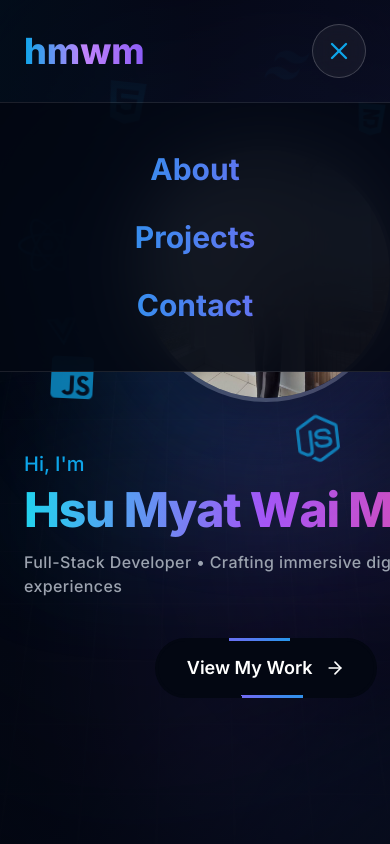
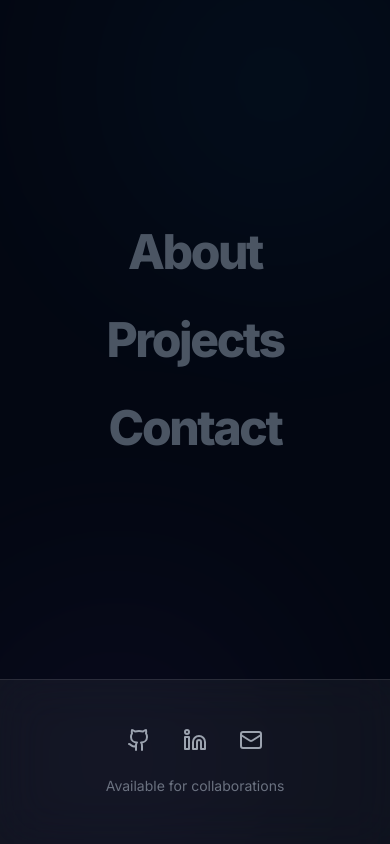
Before and after one commit to Hsu212/My_Portfolio, a React (Vite) app: page / in a window 390 px wide. Both pictures are taken after a click on the button 339 px from the left and 51 px from the top of the page. Shown: the top 844 px of the page. Built offline with nearby package versions, Linux system fonts and the light colour scheme.

Commit message:
Enhance Navbar with scroll spy and mobile menu
Added scroll spy functionality and mobile menu enhancements.

```diff
--- a/src/components/Navbar.tsx
+++ b/src/components/Navbar.tsx
@@ -1,100 +1,179 @@
-import { useState } from "react";
+import { useState, useEffect } from "react";
 import { motion, AnimatePresence } from "framer-motion";
-import { Menu, X } from "lucide-react";
+import { Menu, X, Github, Linkedin, Mail } from "lucide-react";
 
 export function Navbar() {
   const [isOpen, setIsOpen] = useState(false);
+  const [activeSection, setActiveSection] = useState("");
 
   const navItems = ["About", "Projects", "Contact"];
 
+  // Scroll Spy Logic
+  useEffect(() => {
+    const handleScroll = () => {
+      const sections = ["about", "projects", "contact"];
+      const currentSection = sections.find((section) => {
+        const element = document.getElementById(section);
+        if (element) {
+          const rect = element.getBoundingClientRect();
+          return rect.top >= -300 && rect.top <= 300;
+        }
+        return false;
+      });
+
+      if (currentSection) {
+        setActiveSection(currentSection);
+      } else if (window.scrollY < 100) {
+        setActiveSection("");
+      }
+    };
+
+    window.addEventListener("scroll", handleScroll);
+    return () => window.removeEventListener("scroll", handleScroll);
+  }, []);
+
+  // Prevent body scroll when mobile menu is open
+  useEffect(() => {
+    if (isOpen) {
+      document.body.style.overflow = "hidden";
+    } else {
+      document.body.style.overflow = "unset";
+    }
+  }, [isOpen]);
+
   return (
     <nav className="fixed top-0 left-0 right-0 z-50">
-      {/* Subtle animated background orbs */}
-      <div className="absolute inset-0 overflow-hidden pointer-events-none">
-        {[...Array(3)].map((_, i) => (
-          <motion.div
-            key={i}
-            className="absolute rounded-full w-72 h-72 bg-gradient-to-r from-primary/10 to-secondary/10 blur-3xl"
-            animate={{
-              x: [0, 80, -80, 0],
-              y: [0, -40, 40, 0],
-            }}
-            transition={{
-              duration: 15 + i * 4,
-              repeat: Infinity,
-              ease: "linear",
-            }}
-            style={{ left: `${30 * (i + 1)}%`, top: "20%" }}
-          />
-        ))}
-      </div>
-
-      {/* Main glass navbar - now pure dark style */}
       <div className="relative border-b border-white/10 bg-gray-950/80 backdrop-blur-2xl">
-        <div className="absolute inset-0 opacity-40 bg-gradient-to-r from-primary/10 via-purple-500/5 to-secondary/10" />
-
-        <div className="container relative flex items-center justify-between px-6 py-6 mx-auto max-w-7xl">
+        <div className="container relative flex items-center justify-between px-6 py-5 mx-auto max-w-7xl">
           <motion.a
             href="#"
             whileHover={{ scale: 1.05 }}
-            className="text-4xl font-black text-transparent bg-gradient-to-r from-primary via-purple-400 to-secondary bg-clip-text"
+            className="text-3xl font-black text-transparent bg-gradient-to-r from-primary via-purple-400 to-secondary bg-clip-text"
           >
             hmwm
           </motion.a>
 
           {/* Desktop Navigation */}
           <div className="items-center hidden gap-12 md:flex">
-            {navItems.map((item) => (
+            {navItems.map((item) => {
+              const lowerItem = item.toLowerCase();
+              const isActive = activeSection === lowerItem;
+              return (
                 <motion.a
                   key={item}
-                href={`#${item.toLowerCase()}`}
-                whileHover={{ y: -2 }}
-                className="relative text-lg font-medium text-gray-200 transition-all duration-300 hover:text-primary"
+                  href={`#${lowerItem}`}
+                  className={`relative text-lg font-medium transition-colors duration-300 ${
+                    isActive ? "text-primary" : "text-gray-200 hover:text-primary"
+                  }`}
                 >
                   {item}
-                <span className="absolute -bottom-2 left-0 h-0.5 w-0 bg-gradient-to-r from-primary to-secondary transition-all duration-500 hover:w-full" />
+                  {isActive && (
+                    <motion.div
+                      layoutId="nav-indicator"
+                      className="absolute -bottom-2 left-0 right-0 h-1 rounded-full bg-gradient-to-r from-primary to-secondary"
+                      transition={{ type: "spring", stiffness: 380, damping: 30 }}
+                    />
+                  )}
                 </motion.a>
-            ))}
+              );
+            })}
           </div>
 
-          {/* Mobile Menu Button */}
-          <div className="md:hidden">
+          {/* Mobile Menu Toggle Button */}
+          <div className="z-50 md:hidden">
             <motion.button
-              whileHover={{ scale: 1.1 }}
-              whileTap={{ scale: 0.95 }}
+              whileTap={{ scale: 0.9 }}
               onClick={() => setIsOpen(!isOpen)}
-              className="p-3 transition-all border rounded-full bg-white/5 backdrop-blur-md border-white/20 hover:border-primary/60 hover:shadow-lg hover:shadow-primary/30"
+              className="relative p-2 overflow-hidden border rounded-xl bg-white/5 border-white/20"
             >
-              {isOpen ? <X className="w-7 h-7 text-primary" /> : <Menu className="w-7 h-7 text-primary" />}
+              <AnimatePresence mode="wait">
+                {isOpen ? (
+                  <motion.div
+                    key="close"
+                    initial={{ rotate: -90, opacity: 0 }}
+                    animate={{ rotate: 0, opacity: 1 }}
+                    exit={{ rotate: 90, opacity: 0 }}
+                  >
+                    <X className="w-8 h-8 text-primary" />
+                  </motion.div>
+                ) : (
+                  <motion.div
+                    key="menu"
+                    initial={{ rotate: 90, opacity: 0 }}
+                    animate={{ rotate: 0, opacity: 1 }}
+                    exit={{ rotate: -90, opacity: 0 }}
+                  >
+                    <Menu className="w-8 h-8 text-primary" />
+                  </motion.div>
+                )}
+              </AnimatePresence>
             </motion.button>
           </div>
         </div>
       </div>
 
-      {/* Mobile Menu Overlay */}
+      {/* Modern Full-Screen Mobile Menu */}
       <AnimatePresence>
         {isOpen && (
           <motion.div
-            initial={{ opacity: 0, y: -20 }}
-            animate={{ opacity: 1, y: 0 }}
-            exit={{ opacity: 0, y: -20 }}
-            className="absolute inset-x-0 border-b top-full bg-gray-950/90 backdrop-blur-2xl border-white/10 md:hidden"
+            initial={{ x: "100%" }}
+            animate={{ x: 0 }}
+            exit={{ x: "100%" }}
+            transition={{ type: "spring", damping: 25, stiffness: 200 }}
+            className="fixed inset-0 z-40 flex flex-col bg-gray-950 md:hidden"
           >
-            <div className="container px-6 py-12 mx-auto space-y-8 text-center max-w-7xl">
-              {navItems.map((item, i) => (
+            {/* Animated Background for Mobile Menu */}
+            <div className="absolute inset-0 opacity-20 pointer-events-none">
+              <div className="absolute top-[-10%] right-[-10%] w-[80%] h-[40%] bg-primary/30 blur-[120px] rounded-full" />
+              <div className="absolute bottom-[-10%] left-[-10%] w-[80%] h-[40%] bg-secondary/30 blur-[120px] rounded-full" />
+            </div>
+
+            <div className="relative flex flex-col items-center justify-center flex-grow px-6 space-y-10 text-center">
+              {navItems.map((item, i) => {
+                const lowerItem = item.toLowerCase();
+                const isActive = activeSection === lowerItem;
+                return (
                   <motion.a
                     key={item}
-                  initial={{ opacity: 0, x: -50 }}
-                  animate={{ opacity: 1, x: 0 }}
-                  transition={{ delay: i * 0.1 }}
-                  href={`#${item.toLowerCase()}`}
+                    initial={{ opacity: 0, y: 30 }}
+                    animate={{ opacity: 1, y: 0 }}
+                    transition={{ delay: 0.1 * i + 0.2 }}
+                    href={`#${lowerItem}`}
                     onClick={() => setIsOpen(false)}
-                  className="block text-3xl font-bold text-transparent transition-all duration-500 bg-gradient-to-r from-primary to-secondary bg-clip-text hover:from-secondary hover:to-purple-400"
+                    className="relative group"
                   >
+                    <span className={`text-5xl font-black tracking-tighter transition-all duration-300 ${
+                      isActive
+                        ? "text-white"
+                        : "text-gray-600 group-hover:text-gray-300"
+                    }`}>
                       {item}
+                    </span>
+                    {isActive && (
+                      <motion.div
+                        layoutId="activeCircle"
+                        className="absolute -left-8 top-1/2 -translate-y-1/2 w-4 h-4 rounded-full bg-primary"
+                      />
+                    )}
                   </motion.a>
-              ))}
+                );
+              })}
             </div>
+
+            {/* Mobile Footer (Socials) */}
+            <motion.div
+              initial={{ opacity: 0 }}
+              animate={{ opacity: 1 }}
+              transition={{ delay: 0.6 }}
+              className="relative p-12 border-t border-white/10 bg-white/5 backdrop-blur-xl"
+            >
+              <div className="flex justify-center gap-8">
+                <a href="https://github.com/Hsu212" className="text-gray-400 hover:text-primary transition-colors"><Github /></a>
+                <a href="https://www.linkedin.com/in/hsu-maung-373216393/" className="text-gray-400 hover:text-primary transition-colors"><Linkedin /></a>
+                <a href="mailto:kienbrown76@gmail.com" className="text-gray-400 hover:text-primary transition-colors"><Mail /></a>
+              </div>
+              <p className="mt-6 text-sm text-center text-gray-500">Available for collaborations</p>
+            </motion.div>
           </motion.div>
         )}
       </AnimatePresence>
```
Lines whose indentation alone changed are shown as unchanged.
